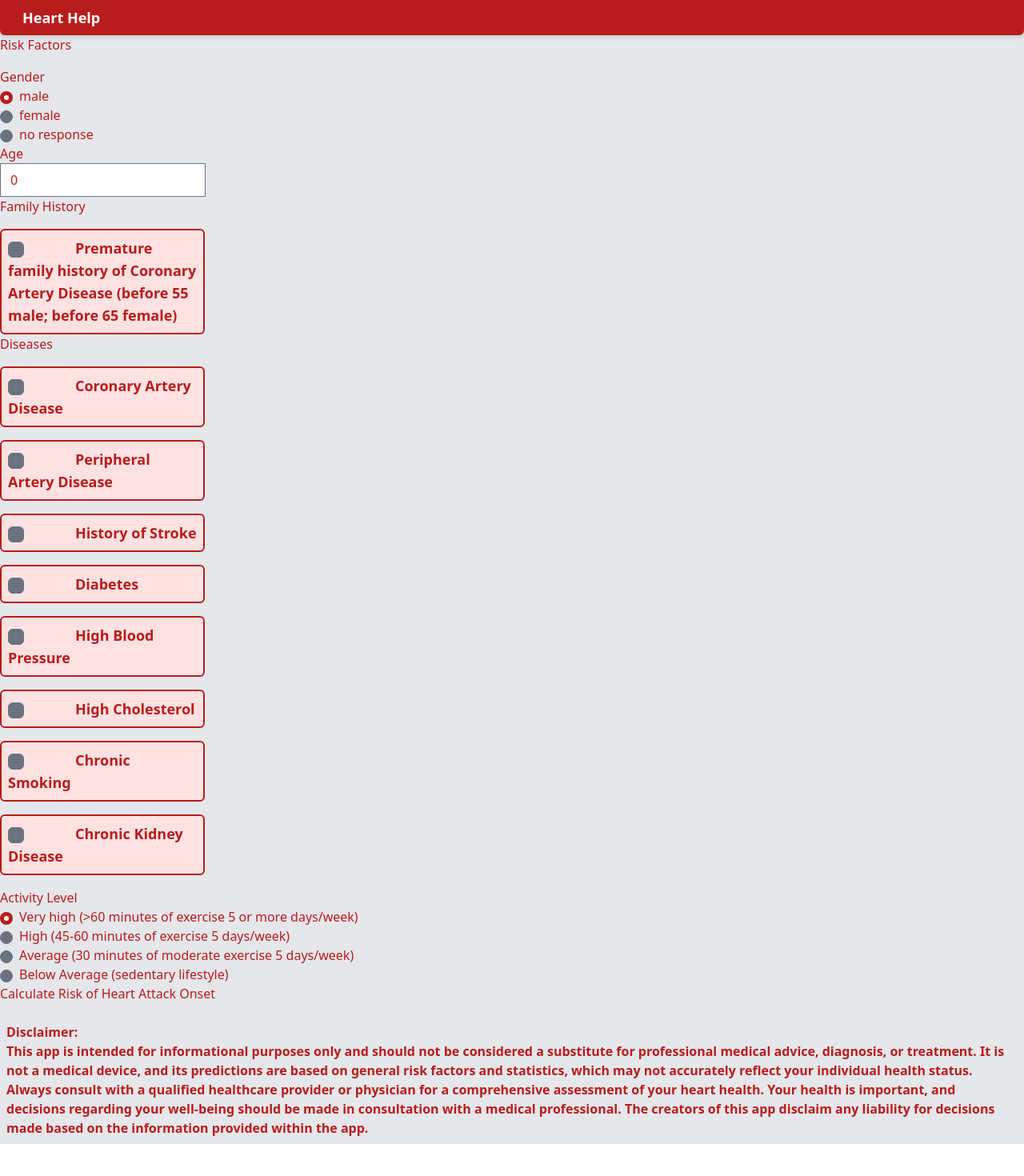
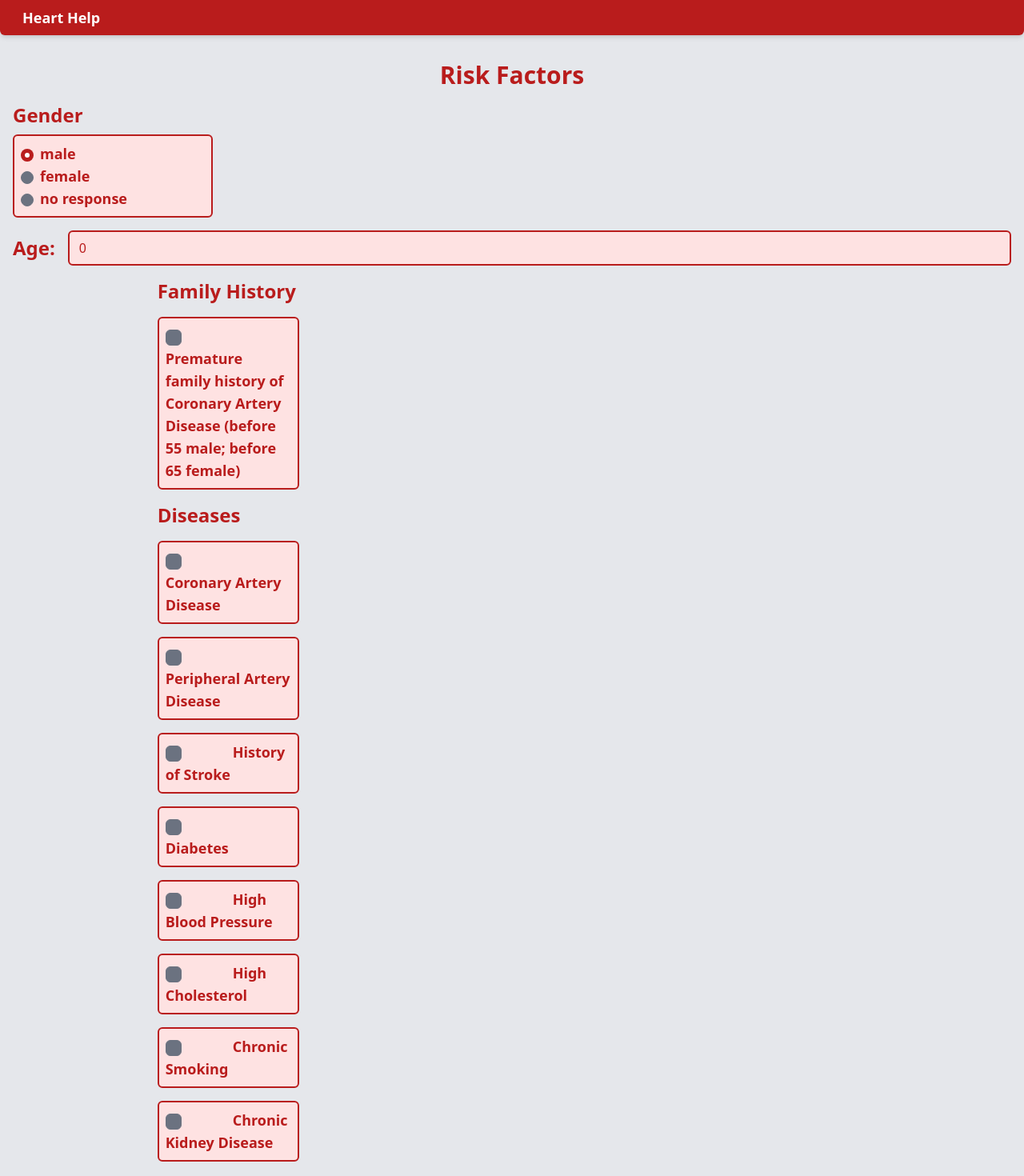
Before and after one commit to linglejack06/heart-help, a React (Vite) app: page /risk-calculation in a window 1280 px wide. Shown: the top 1470 px of the page at 80% size. Before the commit the page ends 1430 px from the top, so only its background shows below. Built offline with nearby package versions, Linux system fonts and the light colour scheme.

Commit message:
add padding to pain and finish risk form

```diff
--- a/src/components/PainForm/index.tsx
+++ b/src/components/PainForm/index.tsx
@@ -17,7 +17,7 @@ function PainForm() {
     navigateToRiskPage();
   };
   return (
-    <div className="flex flex-col justify-start flex-auto w-full items-center">
+    <div className="flex flex-col justify-start flex-auto w-full items-center p-4">
       <h1 className="mb-8 text-3xl font-extrabold mx-auto mt-4">Pain</h1>
       <form
         onSubmit={handleSubmit}
--- a/src/components/PickOne.tsx
+++ b/src/components/PickOne.tsx
@@ -8,8 +8,9 @@ const PickOne = ({ options, groupName, onPickChange }: PickOneProps) => {
     onPickChange(e.target.value);
   };
   return (
-    <div className="mt-4">
-      <h3>{groupName}</h3>
+    <div className="w-full flex flex-col align-baseline mt-4">
+      <h3 className="text-2xl font-bold mb-2">{groupName}</h3>
+      <div className="bg-red-100 text-red-700 font-bold text-lg align-baseline p-2 rounded-md border-red-700 border-2 w-full sm:w-1/3 lg:w-1/5">
         {options.map((option) => (
           <li key={option} className="list-none">
             <input
@@ -25,6 +26,7 @@ const PickOne = ({ options, groupName, onPickChange }: PickOneProps) => {
           </li>
         ))}
       </div>
+    </div>
   );
 };
 
--- a/src/components/RiskForm/Diseases.tsx
+++ b/src/components/RiskForm/Diseases.tsx
@@ -15,13 +15,13 @@ const Diseases = () => {
     riskDispatch({ type: "diseases", payload: diseaseObjectForDispatch });
   };
   return (
-    <div>
-      <h3>Family History</h3>
+    <div className="flex flex-col flex-auto mt-4">
+      <h3 className="text-2xl font-bold">Family History</h3>
       <Checkbox onChange={handleDiseaseChange} name="historyOfCad">
         Premature family history of Coronary Artery Disease (before 55 male;
         before 65 female)
       </Checkbox>
-      <h3>Diseases</h3>
+      <h3 className="text-2xl font-bold mt-4">Diseases</h3>
       <Checkbox onChange={handleDiseaseChange} name="cad">
         Coronary Artery Disease
       </Checkbox>
--- a/src/components/RiskForm/index.tsx
+++ b/src/components/RiskForm/index.tsx
@@ -27,16 +27,20 @@ function RiskForm() {
   };
 
   return (
-    <div>
-      <h1>Risk Factors</h1>
-      <form onSubmit={navigateToResults}>
+    <div className="flex flex-col justify-start flex-auto w-full items-center p-4">
+      <h1 className="text-3xl font-extrabold mx-auto mt-4">Risk Factors</h1>
+      <form
+        onSubmit={navigateToResults}
+        className="flex flex-col justify-between flex-auto items-center w-full"
+      >
         <PickOne
           options={genderValues}
           groupName="Gender"
           onPickChange={handleGenderChange}
         />
-        <label htmlFor="age">
-          <h3>Age</h3>
+        <div className="flex flex-row mt-4 items-center justify-around w-full">
+          <label htmlFor="age" className="text-2xl font-bold mr-4">
+            <h3>Age:</h3>
           </label>
           <input
             type="number"
@@ -44,14 +48,21 @@ function RiskForm() {
             value={age}
             id="age"
             name="age"
+            className="border-2 border-red-700 rounded-md bg-red-100 focus:ring-none focus:border-red-400 flex-auto"
           />
+        </div>
         <Diseases />
         <PickOne
           options={activityValues}
           groupName="Activity Level"
           onPickChange={handleActivityChange}
         />
-        <button type="submit">Calculate Risk of Heart Attack Onset</button>
+        <button
+          type="submit"
+          className="mx-auto bg-red-100 text-red-700 font-bold p-4 rounded-md hover:text-white hover:bg-red-700 hover:shadow-lg hover:cursor-pointer hover:p-6 transition-all hover:rounded-xl border-2 border-red-700 mt-4"
+        >
+          Calculate Risk of Heart Attack Onset
+        </button>
       </form>
     </div>
   );
```
Lines whose indentation alone changed are shown as unchanged.
